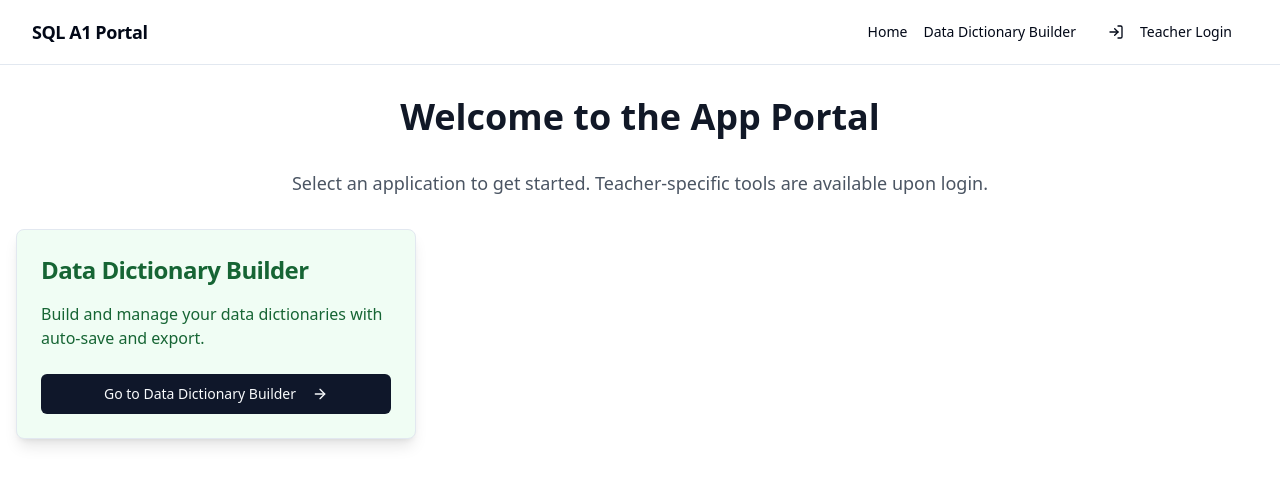
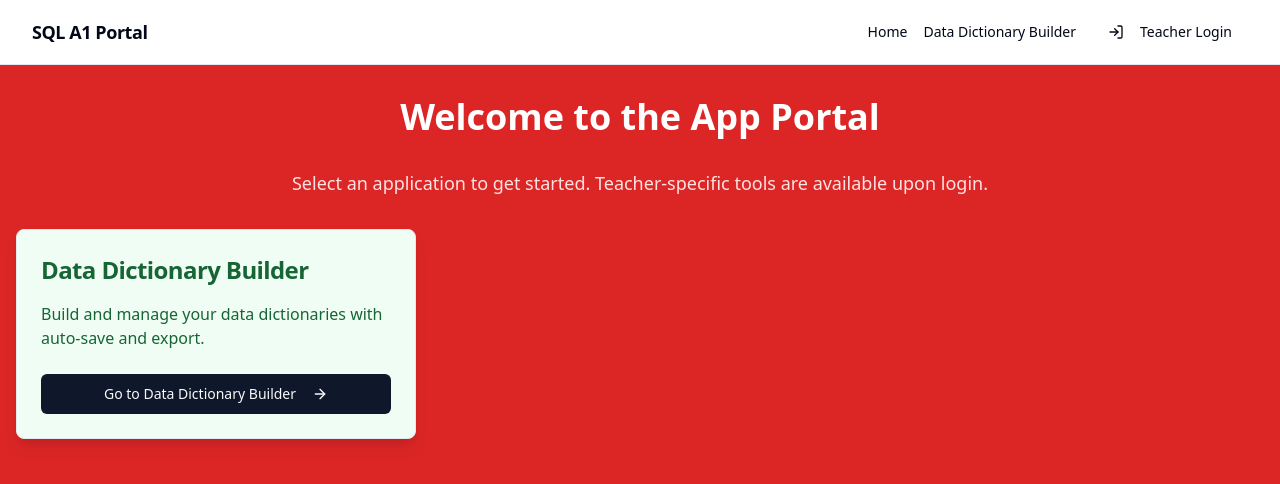
Before and after one commit to SatyrFrost/mssql-a1-grader, a React (Vite) app: page / in a window 1280 px wide. Shown: the top 484 px of the page. Built offline with nearby package versions, Linux system fonts and the light colour scheme.

Commit message:
(1 files changed)

```diff
--- a/src/pages/HomePage.tsx
+++ b/src/pages/HomePage.tsx
@@ -66,11 +66,12 @@ const HomePage = () => {
   ];
 
   return (
-    <div className="container mx-auto p-4 py-8 min-h-[calc(100vh-4rem)]">
-      <h1 className="text-4xl font-bold text-center mb-8 text-gray-900 dark:text-gray-50">Welcome to the App Portal</h1>
-      <p className="text-center text-lg text-gray-600 dark:text-gray-400 mb-8">
-        Select an application to get started. Teacher-specific tools are available upon login.
-      </p>
+    <div className="w-full bg-red-600 min-h-[calc(100vh-4rem)] text-white">
+      <div className="container mx-auto p-4 py-8">
+        <h1 className="text-4xl font-bold text-center mb-8 text-white">Welcome to the App Portal</h1>
+        <p className="text-center text-lg text-red-100 mb-8">
+          Select an application to get started. Teacher-specific tools are available upon login.
+        </p>
 
       <div className="grid grid-cols-1 md:grid-cols-2 lg:grid-cols-3 gap-6">
         {appLinks.map((app, index) =>
@@ -123,6 +124,7 @@ const HomePage = () => {
           </Card>
         )}
       </div>
+      </div>
     </div>
   );
 };
```
